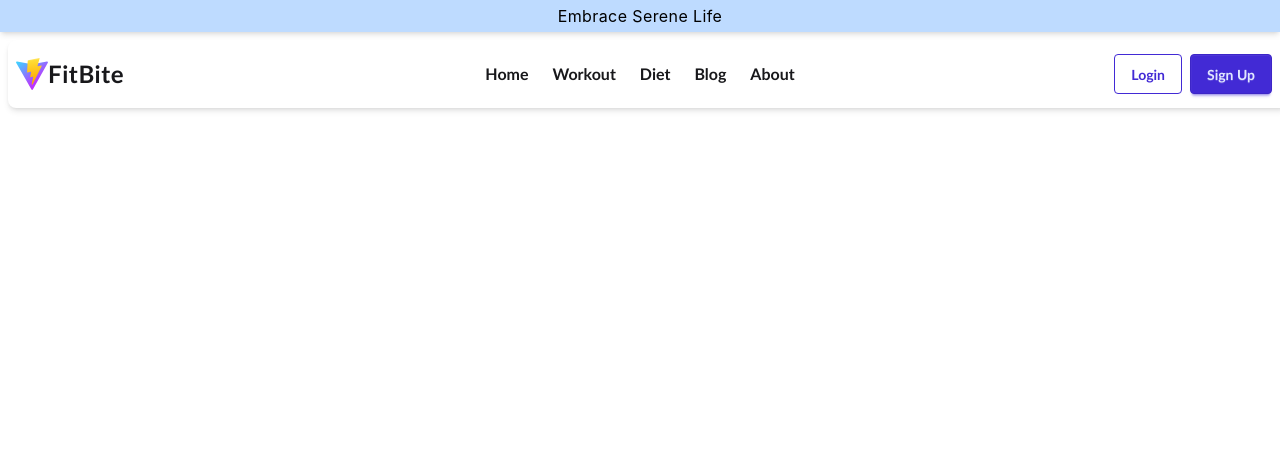
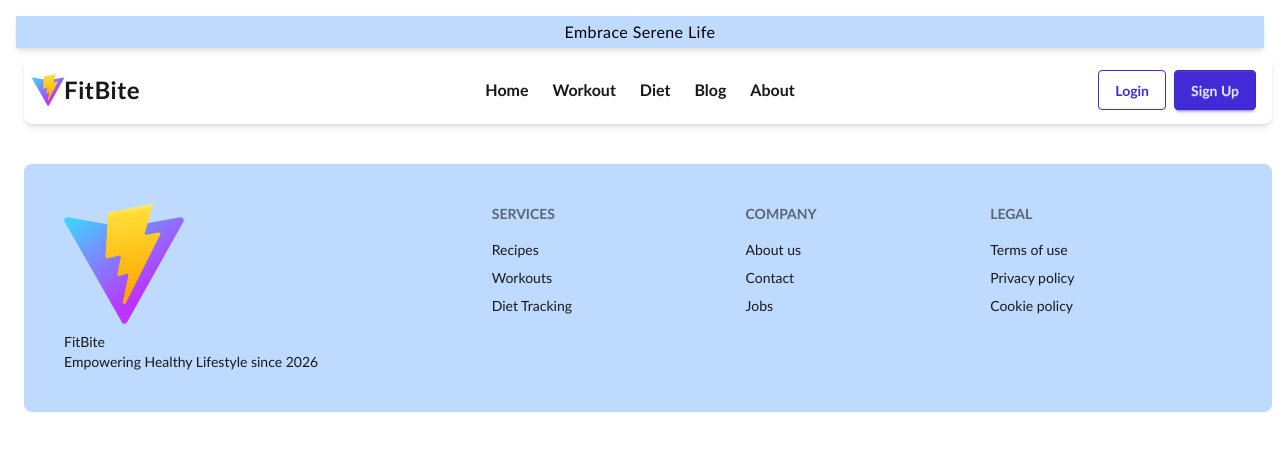
Before and after one commit to YashChaudhari1805/FitBite-React, a React (Vite) app: page / in a window 1280 px wide. Shown: the top 450 px of the page. Built offline with nearby package versions, Linux system fonts and the light colour scheme.

Commit message:
Minor changes to header and creation of Footer

```diff
--- a/src/components/Footer.jsx
+++ b/src/components/Footer.jsx
@@ -3,7 +3,36 @@ import React from "react";
 function Footer() {
     return (
         <>
-
+            <div className="p-4 font-['Candara']">
+                <footer className="footer sm:footer-horizontal text-base-content p-10 bg-blue-200 rounded-box mx-2">
+                    <aside>
+                        <img className='w-30 h-30' src='./vite.svg' />
+                        <p>
+                            FitBite
+                            <br />
+                            Empowering Healthy Lifestyle since 2026
+                        </p>
+                    </aside>
+                    <nav>
+                        <h6 className="footer-title">Services</h6>
+                        <a className="link link-hover">Recipes</a>
+                        <a className="link link-hover">Workouts</a>
+                        <a className="link link-hover">Diet Tracking</a>
+                    </nav>
+                    <nav>
+                        <h6 className="footer-title">Company</h6>
+                        <a className="link link-hover">About us</a>
+                        <a className="link link-hover">Contact</a>
+                        <a className="link link-hover">Jobs</a>
+                    </nav>
+                    <nav>
+                        <h6 className="footer-title">Legal</h6>
+                        <a className="link link-hover">Terms of use</a>
+                        <a className="link link-hover">Privacy policy</a>
+                        <a className="link link-hover">Cookie policy</a>
+                    </nav>
+                </footer>
+            </div>
         </>
     )
 }
--- a/src/components/Header.jsx
+++ b/src/components/Header.jsx
@@ -3,12 +3,13 @@ import React from "react";
 function Header() {
     return (
         <>
+            <div className="p-4 font-['Candara']">
                 <header className="w-full bg-blue-200 text-black py-1 shadow-md">
                     <div>
                         <h1 className="text-center tracking-wide text-2">Embrace Serene Life</h1>
                     </div>
                 </header>
-            <div className="sticky navbar bg-base-100 shadow-md rounded-box font-['Candara'] m-2">
+                <div className="sticky navbar bg-base-100 shadow-md rounded-box  m-2">
                     <div className="navbar-start items-center">
                         <img src="/vite.svg" alt="FitBite Logo" className="w-8 h-8" />
                         <span className="text-2xl font-bold cursor-pointer tracking-wide">FitBite</span>
@@ -27,6 +28,7 @@ function Header() {
                         <button className="btn btn-primary">Sign Up</button>
                     </div>
                 </div>
+            </div>
         </>
     )
 }
```
Lines whose indentation alone changed are shown as unchanged.
